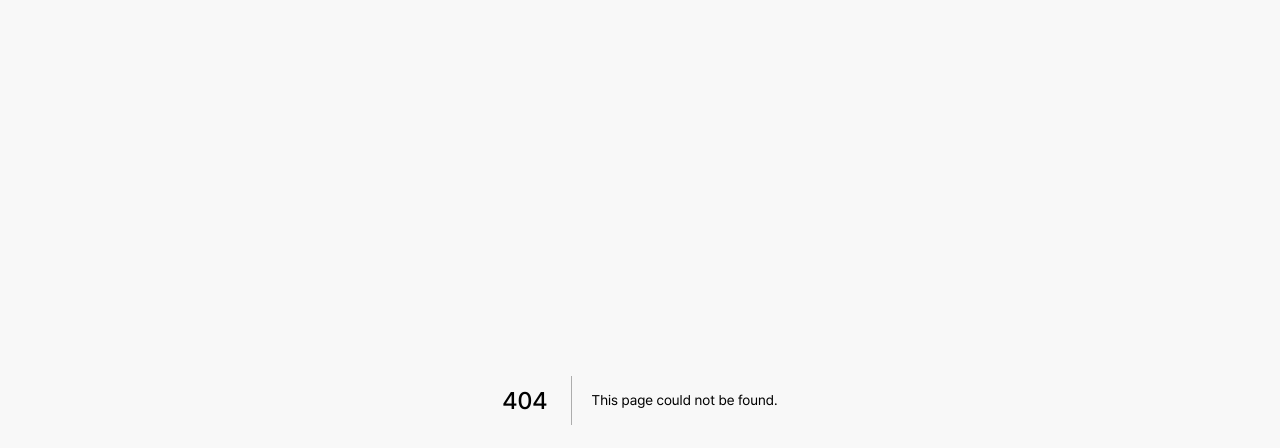
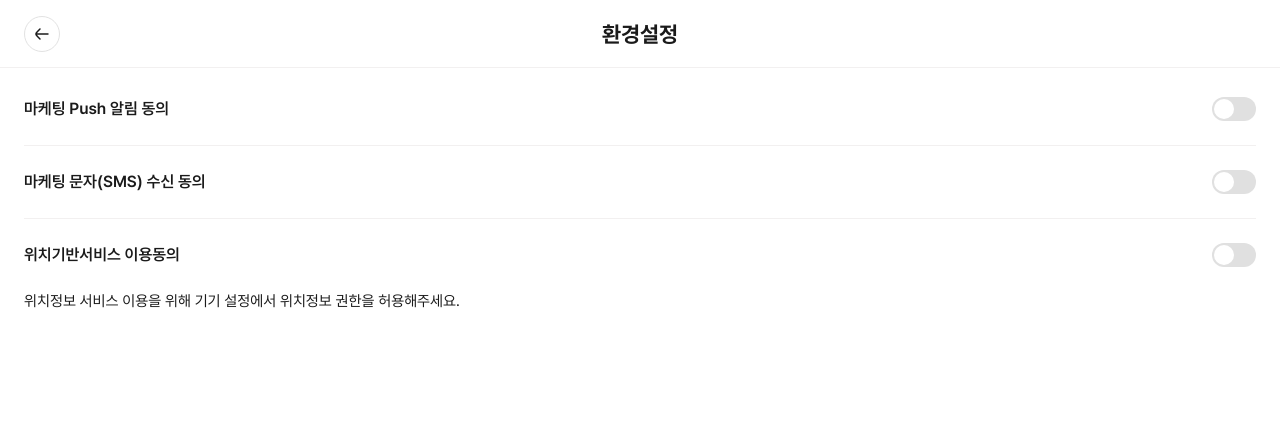
Before and after one commit to nalpari/whale-erp-pickup-app-pub, a Next.js app: page /mypage/setting in a window 1280 px wide. Before the commit this address had no page. Shown: the top 448 px of the page. Built offline with nearby package versions, Linux system fonts and the light colour scheme.

Commit message:
style: 환경설정 페이지 추가

```diff
--- /dev/null
+++ b/src/app/(sub)/mypage/setting/page.tsx
@@ -0,0 +1,5 @@
+import SettingContents from '@/components/mypage/SettingContents'
+
+export default function SettingPage() {
+  return <SettingContents />
+}
--- a/src/components/mypage/MyPageMain.tsx
+++ b/src/components/mypage/MyPageMain.tsx
@@ -55,7 +55,7 @@ export default function MyPageMain() {
             <i className="mypage-arr"></i>
           </div>
         </button>
-        <button className="mypage-menu-item">
+        <button className="mypage-menu-item" onClick={() => router.push('/mypage/setting')}>
           <div className="mypage-item-tit">환경설정</div>
           <div className="mypage-txt">
             <i className="mypage-arr"></i>
--- /dev/null
+++ b/src/components/mypage/SettingContents.tsx
@@ -0,0 +1,52 @@
+'use client'
+import { Slide, toast, ToastContainer } from 'react-toastify'
+
+export default function SettingContents() {
+  const notify = () => toast('저장되었습니다.')
+  return (
+    <div className="sub-contents">
+      <div className="sub-white-wrap">
+        <div className="setting-list">
+          <div className="setting-item">
+            <div className="setting-item-tit">마케팅 Push 알림 동의</div>
+            <div className="toggle-btn blue">
+              <input type="checkbox" id="auto-login" onChange={notify} />
+              <label className="slider" htmlFor="auto-login"></label>
+            </div>
+          </div>
+          <div className="setting-item">
+            <div className="setting-item-tit">마케팅 문자(SMS) 수신 동의</div>
+            <div className="toggle-btn blue">
+              <input type="checkbox" id="auto-login" onChange={notify} />
+              <label className="slider" htmlFor="auto-login"></label>
+            </div>
+          </div>
+          <div className="setting-item">
+            <div className="setting-item-tit">위치기반서비스 이용동의</div>
+            <div className="toggle-btn blue">
+              <input type="checkbox" id="auto-login" onChange={notify} />
+              <label className="slider" htmlFor="auto-login"></label>
+            </div>
+          </div>
+        </div>
+        <div className="setting-location-txt">
+          위치정보 서비스 이용을 위해 기기 설정에서 위치정보 권한을 허용해주세요.
+        </div>
+      </div>
+      <ToastContainer
+        className="toast-container"
+        position="bottom-center"
+        autoClose={3000}
+        hideProgressBar
+        newestOnTop={false}
+        closeOnClick={false}
+        rtl={false}
+        pauseOnFocusLoss
+        draggable
+        pauseOnHover={false}
+        theme="light"
+        transition={Slide}
+      />
+    </div>
+  )
+}
--- a/src/constants/HeaderMenu.ts
+++ b/src/constants/HeaderMenu.ts
@@ -78,6 +78,11 @@ export const HEADER_MENU_CONFIG: HeaderMenuConfigType = {
     title: '스템프',
     basket: false,
   },
+  '/mypage/setting': {
+    url: '/mypage',
+    title: '환경설정',
+    basket: false,
+  },
 }
 
 // 동적 라우트 패턴 매칭을 위한 함수
--- a/src/styles/base/_check-radio.scss
+++ b/src/styles/base/_check-radio.scss
@@ -1,8 +1,8 @@
-@use "../abstracts" as *;
+@use '../abstracts' as *;
 
 // check radio 공통
-.check-form-box input[type="checkbox"],
-.radio-form-box input[type="radio"] {
+.check-form-box input[type='checkbox'],
+.radio-form-box input[type='radio'] {
   position: absolute;
   top: 0;
   left: 0;
@@ -36,7 +36,7 @@
   label {
     padding-left: 26px;
     &::before {
-      content: "";
+      content: '';
       display: inline-block;
       position: absolute;
       width: 20px;
@@ -47,12 +47,14 @@
       border: 1px solid $check-c-bord;
       border-radius: 4px;
       background-color: #fff;
-      transition: border 0.15s ease-in-out, color 0.15s ease-in-out,
+      transition:
+        border 0.15s ease-in-out,
+        color 0.15s ease-in-out,
         background-color 0.15s ease-in-out;
       cursor: pointer;
     }
     &::after {
-      content: "";
+      content: '';
       display: inline-block;
       position: absolute;
       top: -1px;
@@ -65,21 +67,23 @@
       transform: translate(7.75px, 4.5px) rotate(45deg);
       -ms-transform: translate(7.75px, 4.5px) rotate(45deg);
       cursor: pointer;
-      transition: border 0.15s ease-in-out, color 0.15s ease-in-out;
+      transition:
+        border 0.15s ease-in-out,
+        color 0.15s ease-in-out;
     }
   }
-  input[type="checkbox"]:checked + label {
+  input[type='checkbox']:checked + label {
     color: #1a1a1a;
   }
-  input[type="checkbox"]:checked + label::before {
+  input[type='checkbox']:checked + label::before {
     background-color: $check-c-back;
     border-color: #1a1a1a;
   }
-  input[type="checkbox"]:checked + label::after {
-    content: "";
+  input[type='checkbox']:checked + label::after {
+    content: '';
     border-color: #1a1a1a;
   }
-  input[type="checkbox"]:disabled + label {
+  input[type='checkbox']:disabled + label {
     cursor: default;
     color: $check-disabled-c-font;
     &::before {
@@ -90,7 +94,7 @@
       cursor: default;
     }
   }
-  input[type="checkbox"]:disabled:checked + label::before {
+  input[type='checkbox']:disabled:checked + label::before {
     background-color: #a8b6c7;
     border-color: #a8b6c7;
   }
@@ -129,7 +133,7 @@
   label {
     padding-left: 28px;
     &::before {
-      content: "";
+      content: '';
       display: inline-block;
       position: absolute;
       width: 20px;
@@ -141,11 +145,13 @@
       border-radius: 100%;
       background-color: #fff;
       text-align: center;
-      transition: border 0.15s ease-in-out, color 0.15s ease-in-out;
+      transition:
+        border 0.15s ease-in-out,
+        color 0.15s ease-in-out;
       cursor: pointer;
     }
     &::after {
-      content: "";
+      content: '';
       display: inline-block;
       position: absolute;
       top: 5px;
@@ -157,16 +163,16 @@
       transition: background-color 0.1s ease-in-out;
     }
   }
-  input[type="radio"]:checked + label {
+  input[type='radio']:checked + label {
     color: #1a1a1a;
   }
-  input[type="radio"]:checked + label::before {
+  input[type='radio']:checked + label::before {
     border-color: #1a1a1a;
   }
-  input[type="radio"]:checked + label::after {
+  input[type='radio']:checked + label::after {
     background-color: #1a1a1a;
   }
-  input[type="radio"]:disabled + label {
+  input[type='radio']:disabled + label {
     cursor: default;
     color: $check-disabled-c-font;
     &::before {
@@ -176,10 +182,10 @@
       cursor: default;
     }
   }
-  input[type="radio"]:disabled:checked + label::before {
+  input[type='radio']:disabled:checked + label::before {
     border-color: #a8b6c7;
   }
-  input[type="radio"]:disabled:checked + label::after {
+  input[type='radio']:disabled:checked + label::after {
     background-color: #a8b6c7;
   }
 }
@@ -216,7 +222,7 @@
     user-select: none;
     &:before {
       position: absolute;
-      content: "";
+      content: '';
       height: 20px;
       width: 20px;
       left: 2px;
@@ -232,6 +238,11 @@
       transform: translateX(20px);
     }
   }
+  &.blue {
+    input:checked + .slider {
+      background-color: #9ba7ba;
+    }
+  }
   &.mb {
     .slider {
       font-size: $check-mb-font;
--- a/src/styles/components/_contents.scss
+++ b/src/styles/components/_contents.scss
@@ -3,6 +3,11 @@
   padding-top: 68px;
   .sub-contents-inner {
     padding: 24px;
+  }
+  .sub-white-wrap {
+    min-height: calc(100vh - 68px);
+    background-color: #fff;
+    padding: 0 24px;
   }
 }
 .header {
@@ -2557,6 +2562,32 @@
   }
 }
 
+// 환경설정
+.setting-list {
+  padding-top: 5px;
+}
+.setting-item {
+  @include flex(0px);
+  align-items: center;
+  padding: 24px 0;
+  border-bottom: 1px solid #f2f0f0;
+  &:last-child {
+    border-bottom: none;
+  }
+  .setting-item-tit {
+    @include fontDefinition(16px, 600, 140%);
+    color: #1a1a1a;
+  }
+  .toggle-btn {
+    margin-left: auto;
+  }
+}
+.setting-location-txt {
+  @include fontDefinition(15px, 400, 140%);
+  color: #1a1a1a;
+  word-break: keep-all;
+}
+
 @media screen and (max-width: 321px) {
   .header {
     h1 {
```
